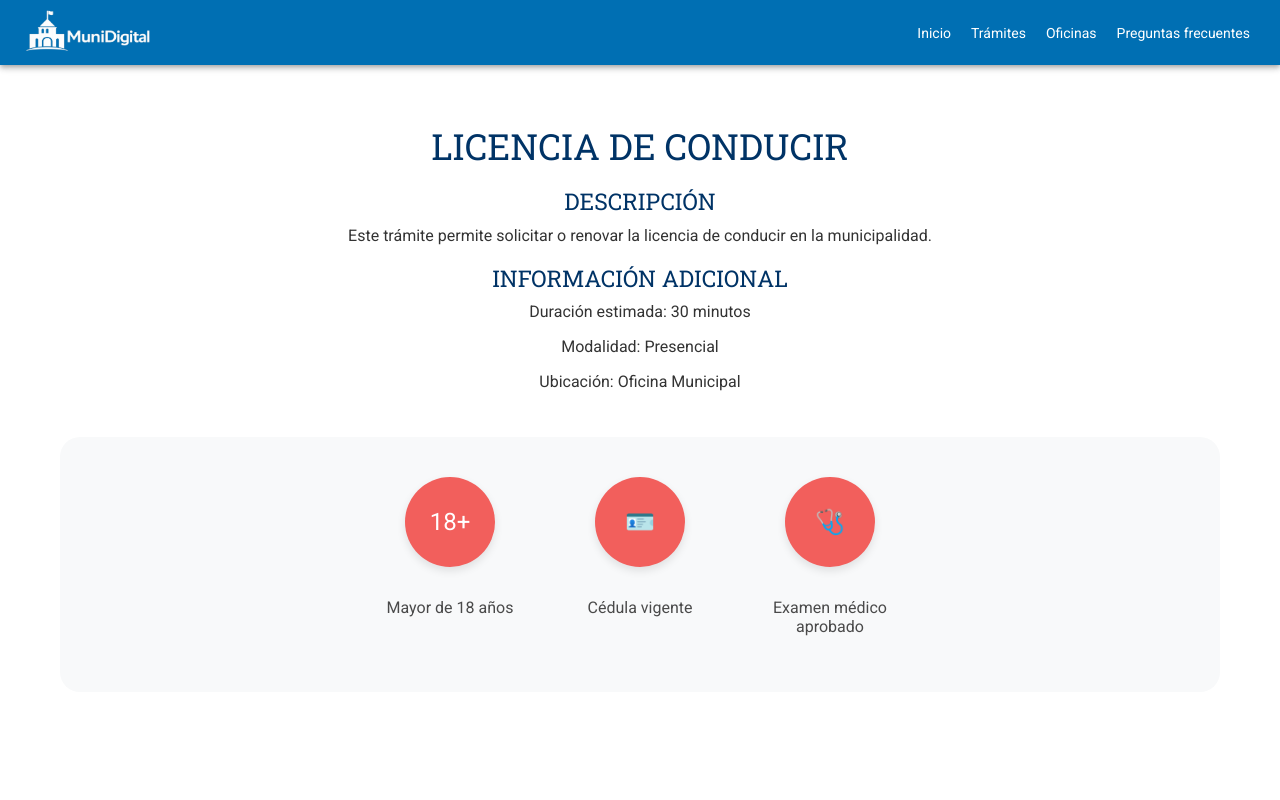
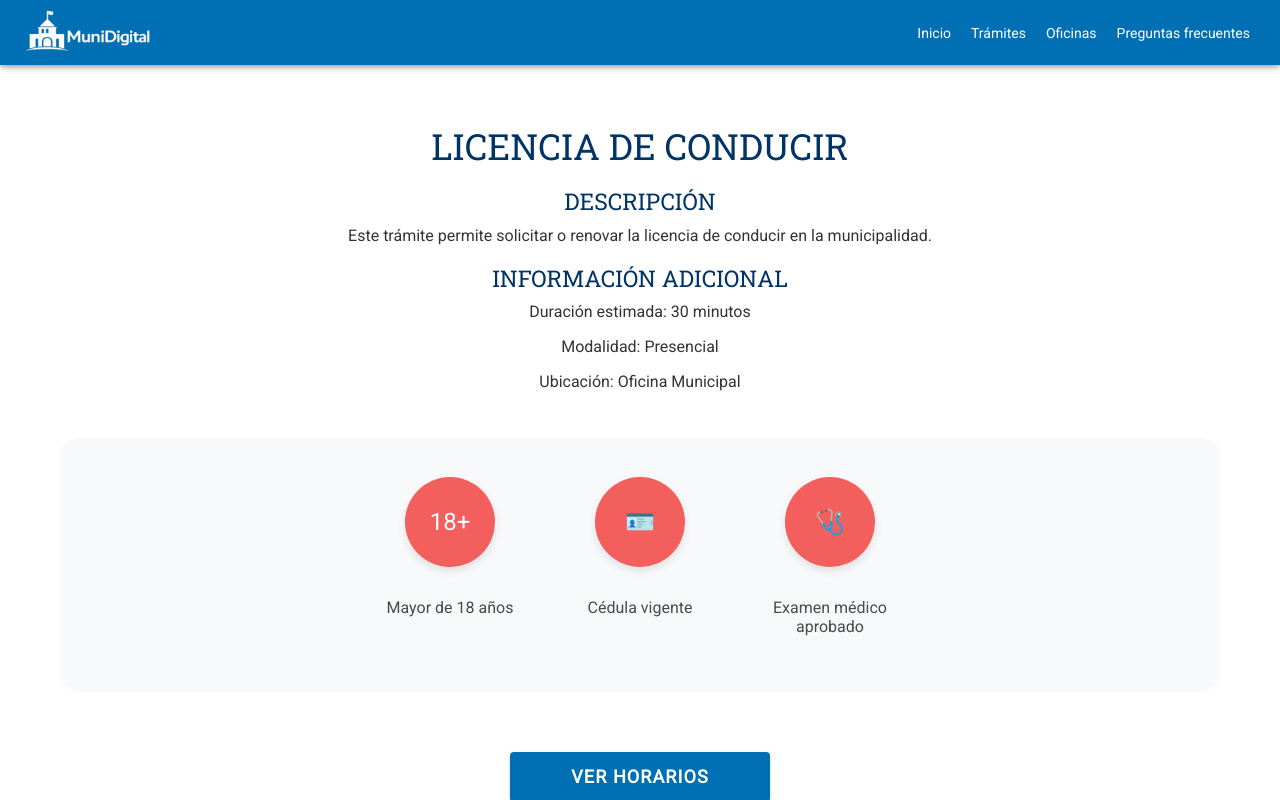
Before and after one commit to claapii/Proyecto-Web-y-Movil-23, a React (Vite) app: page /detalle/1 in a window 1280 px wide. Built offline with nearby package versions, Linux system fonts and the light colour scheme.

Commit message:
Se crea el NavBar, se conecta con cada página, se deja la conexión en el detalle de cada trámite hacia los horarios, falta crear oficinas y conectarlo y depuración del código.

```diff
--- a/src/App.tsx
+++ b/src/App.tsx
@@ -53,7 +53,7 @@ const App: React.FC = () => (
 
         <Route path="/detalle/:id" component={Detalle} exact={true} />
 
-        <Route path="/horarios" component={Horarios} exact />
+        <Route path="/horarios/:id" component={Horarios} exact />
 
         <Route path="/register" component={Register} exact />
 
--- a/src/pages/Detalle.css
+++ b/src/pages/Detalle.css
@@ -83,11 +83,12 @@
 }
 
 /* BOTÓN */
-.btn-horarios {
-  background: var(--ion-color-primary);
-  color: white;
-  border: none;
-  padding: 12px 20px;
-  border-radius: 10px;
-  cursor: pointer;
+.detalle-btn {
+  width: 260px;
+  height: 50px;
+
+  margin: 30px auto;
+
+  font-size: 18px;
+  font-weight: bold;
 }
--- a/src/pages/Detalle.tsx
+++ b/src/pages/Detalle.tsx
@@ -95,11 +95,7 @@ const Detalle: React.FC = () => {
     <IonPage>
       <IonHeader>
         <IonToolbar className="toolbar">
-          <IonHeader>
-            <IonToolbar className="toolbar">
-              <NavBar />
-            </IonToolbar>
-          </IonHeader>
+          <NavBar />
         </IonToolbar>
       </IonHeader>
 
@@ -134,35 +130,13 @@ const Detalle: React.FC = () => {
 
             </div>
           ))}
-
-        </div>
-
-          {/* DERECHA */}
-          {/*<div className="detalle-card">
-            <h3>REQUISITOS</h3>
-
-            <div className="requisitos">
-              <div className="req-item">
-                <div className="circle">18+</div>
-                <p>Mayor de 18 años</p>
-              </div>
-
-              <div className="req-item">
-                <div className="circle"><img src="/cedula.png" alt="Cédula" className="req-img" /></div>
-                <p>Cédula vigente</p>
-              </div>
-
-              <div className="req-item">
-                <div className="circle">🩺</div>
-                <p>Examen médico aprobado</p>
-              </div>
-            </div>
-
-                <IonButton routerLink= "/horarios">
-                Ver horarios
-                </IonButton>
-          </div>*/}
-
+          </div>
+          <IonButton
+            routerLink={`/horarios/${id}`}
+            className="detalle-btn"
+          >
+            Ver horarios
+          </IonButton>
         </div>
       </IonContent>
     </IonPage>
```
